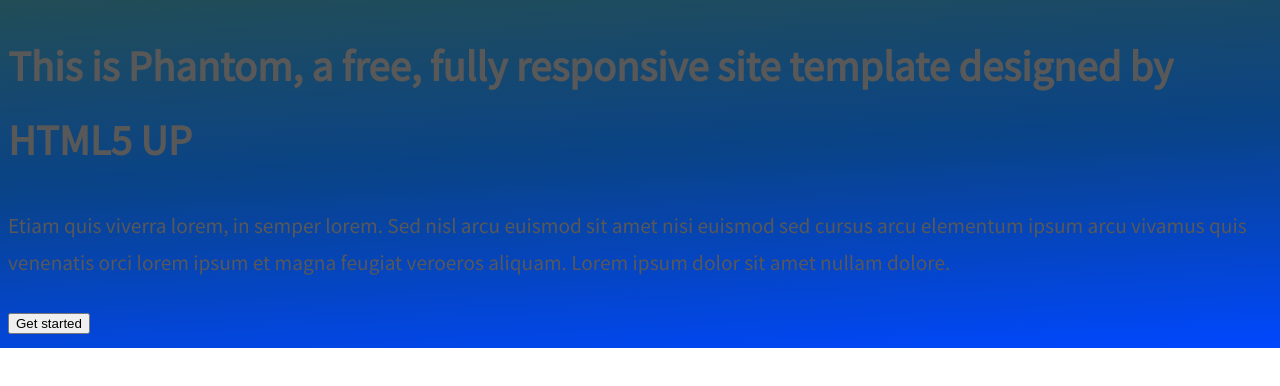
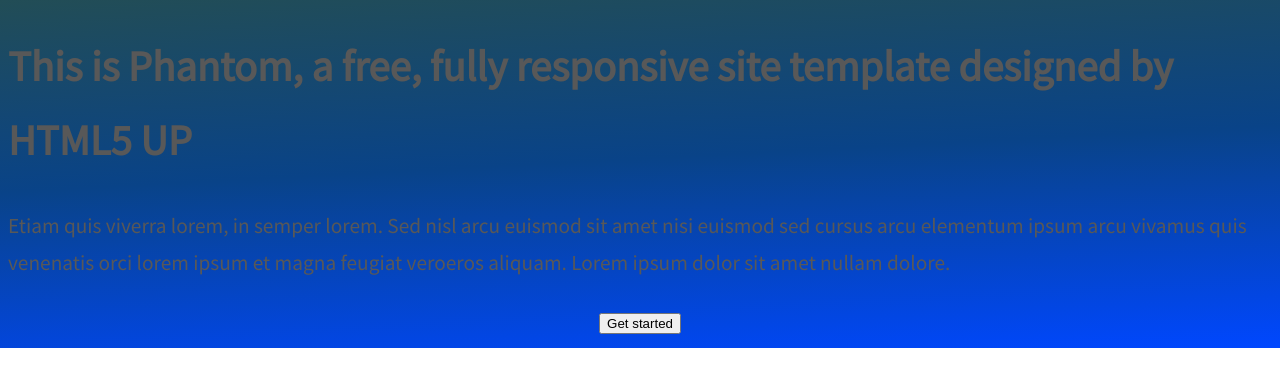
Before and after one commit to Ibinou/website, a plain HTML site: page index.html in a window 1280 px wide. Drawn offline with Linux system fonts and the light colour scheme.

Commit message:
Update index.html

```diff
--- a/index.html
+++ b/index.html
@@ -4,18 +4,18 @@
     <meta charset="UTF-8">
     <meta name="viewport" content="width=device-width, initial-scale=1.0, maximum-scale=1, user-scalable=no, minimal-ui, viewport-fit=cover">
     <link rel="stylesheet" href="main.css" keep="">
-        <script src="https://kit.fontawesome.com/a5ae6c00ff.js" crossorigin="anonymous"></script>
+    <script src="https://kit.fontawesome.com/a5ae6c00ff.js" crossorigin="anonymous"></script>
     <link href='https://fonts.googleapis.com/css?family=Source+Sans+Pro' rel='stylesheet' type='text/css'>
     <title>Ma Première Page Web</title>
 </head>
 <body>
-
+<div id="header">
     <h1>This is Phantom, a free, fully responsive site template designed by <span>HTML5 UP</span></h1>
-
     <p>Etiam quis viverra lorem, in semper lorem. Sed nisl arcu euismod sit amet nisi euismod sed cursus arcu elementum ipsum arcu vivamus quis venenatis orci lorem ipsum et magna feugiat veroeros aliquam.
-Lorem ipsum dolor sit amet nullam dolore.</p>
-
+    Lorem ipsum dolor sit amet nullam dolore.</p>
+<center>
 <button>Get started</button>
-
+</center>
+</div>
 </body>
 </html>
```
